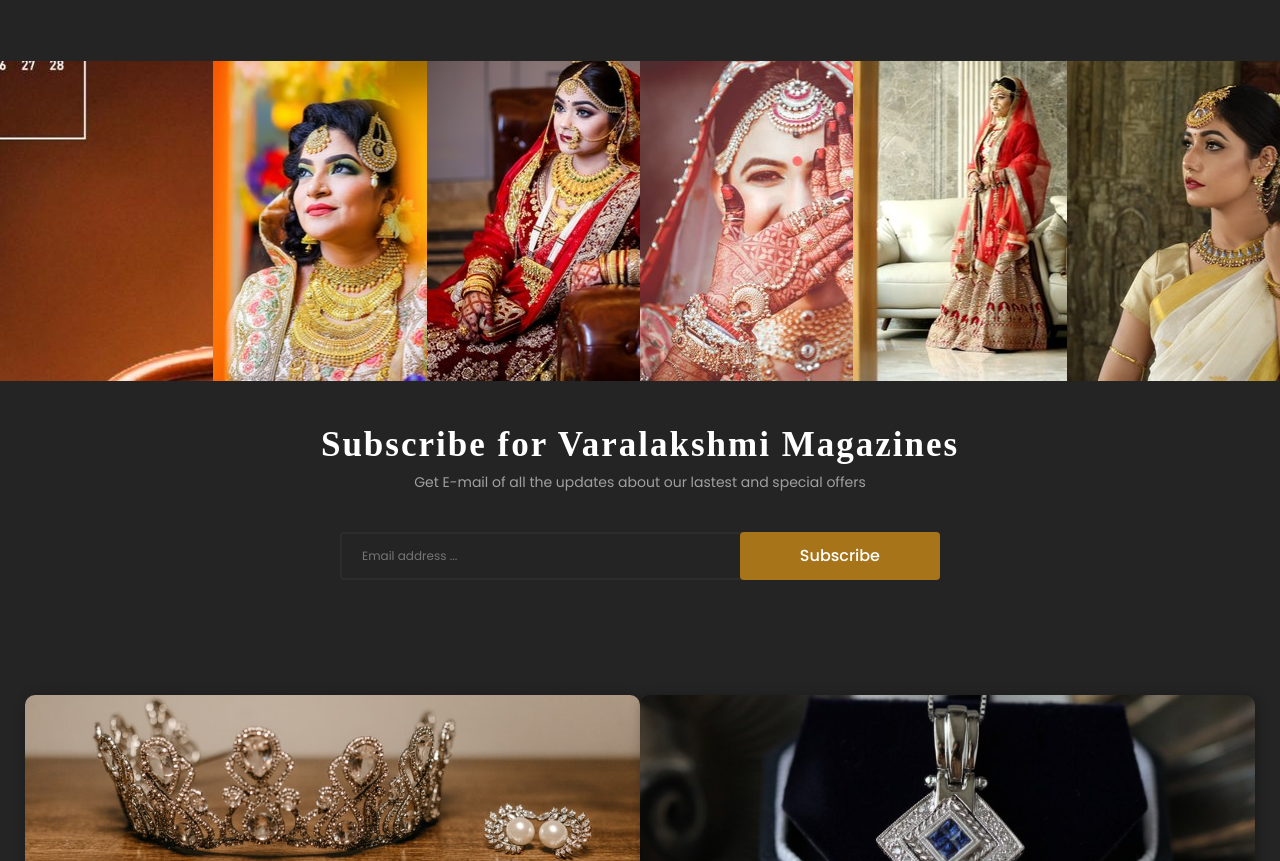
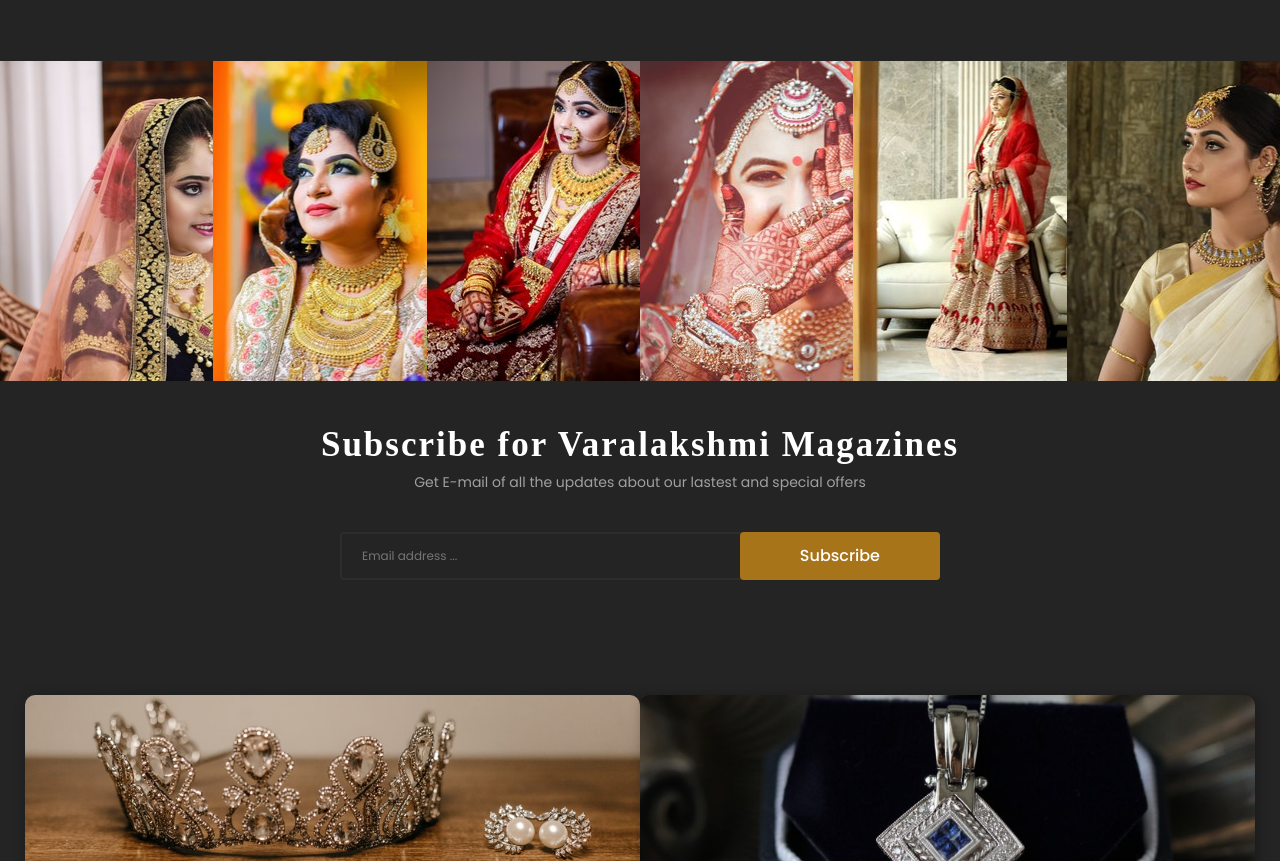
Before and after one commit to reddy69-max/shop-work, a plain HTML site: page index.html in a window 1280 px wide. Shown: the part 3827-4688 px from the top of the page. Drawn offline with nearby package versions, Linux system fonts and the light colour scheme.

Commit message:
Update index.html update image

```diff
--- a/index.html
+++ b/index.html
@@ -3520,7 +3520,7 @@
             <div class="container-fluid">
                 <div class="row">
                     <div class="col-lg-2 col-md-4 col-sm-4 p-0">
-                        <div class="instagram__item set-bg" data-bgimg="veera0712.jpg">
+                        <div class="instagram__item set-bg" data-bgimg="bharath1.jpg">
                             <div class="instagram__text">
                                 <i class="ion-social-instagram"></i>
                                 <a href="#">@ Varalakshmi</a>
```
